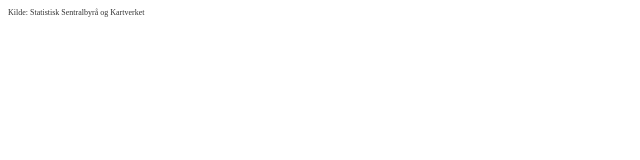
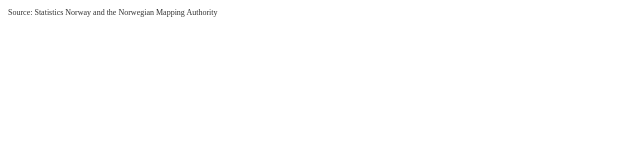
Before and after one commit to pedrogoecking/d3, a plain HTML site: page templates/index.html in a window 1280 px wide. Shown: the full height of the page, 0-640 px from the left. Drawn offline with Linux system fonts and the light colour scheme; files that its build step writes are made by us from their sources.

Commit message:
Translating text in footer.

```diff
--- a/templates/index.html
+++ b/templates/index.html
@@ -6,15 +6,13 @@
 <link type="text/css" rel="stylesheet" href="static/style.css" />
 <script src="../static/json-stat.js" type="text/javascript"></script>
 <script src="../static/d3.v3.min.js"></script>
-
 <script src="../static/objeq.min.js" type="text/javascript"></script>
 </head>
 
 <body>
 <div id="map" class="mapbox"></div>
+<script type=text/javascript src="static/index-controller.js"></script>
+<p class="attrib">Source: Statistics Norway and the Norwegian Mapping Authority</p>
+</body>
 
-<script type=text/javascript src="static/index-controller.js"></script>
-
-<p class="attrib">Kilde: Statistisk Sentralbyrå og Kartverket</p>
-</body>
 </html>
```
